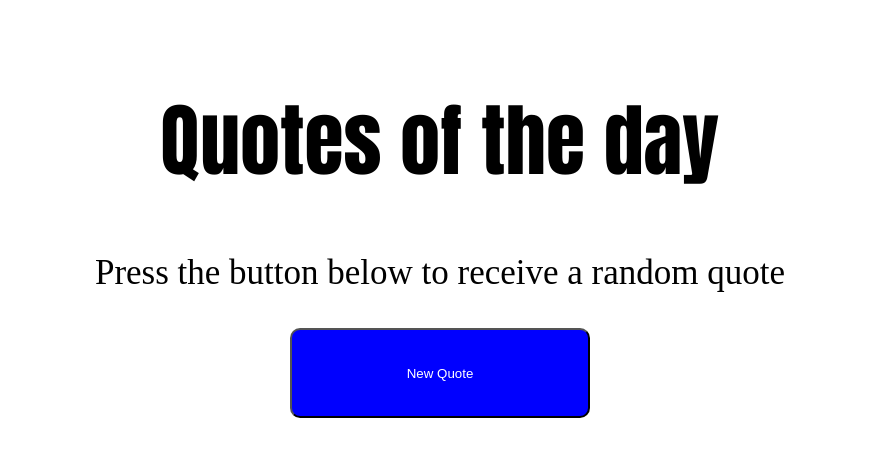
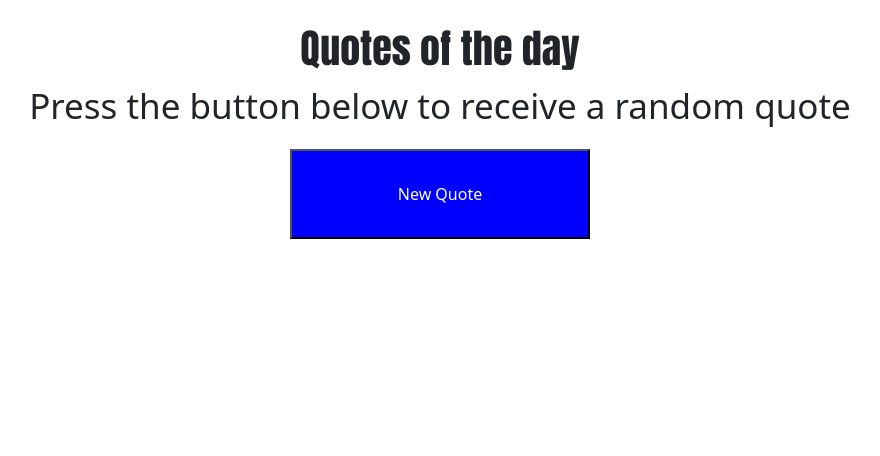
Before and after one commit to IamPeniel-star/quotes, a plain HTML site: page index.html in a window 1280 px wide. Shown: the whole page, without its empty margins (200-1080 px from the left). Drawn offline with nearby package versions, Linux system fonts and the light colour scheme.

Commit message:
Update index.html

```diff
--- a/index.html
+++ b/index.html
@@ -5,16 +5,16 @@
     <meta name="viewport" content="width=device-width, initial-scale=1.0">
     <title>Document</title>
     <link rel="stylesheet" href="style.css">
-    <script src="/script.js"></script>
+    <link href="https://cdn.jsdelivr.net/npm/bootstrap@5.3.3/dist/css/bootstrap.min.css" rel="stylesheet" integrity="sha384-QWTKZyjpPEjISv5WaRU9OFeRpok6YctnYmDr5pNlyT2bRjXh0JMhjY6hW+ALEwIH" crossorigin="anonymous">
 </head>
 <body><br>
     <center>
-        <div id="demo">
+        <div id="demo" class="container">
             <h1>Quotes of the day</h1>
             <p>Press the button below to receive a random quote</p>
 
             <button onclick="generateQuote()">New Quote</button>
-            <div><br>
+            <div class="container-fluid display-block"><br>
                 <p id="quoteOutput"></p>
                 <p id="authorOutput"></p>
             </div>
@@ -23,7 +23,6 @@
 
 
 </body>
-    <script src="script.js"></script>
     <script>
         var arrayofQuotes = [
     {
@@ -43,28 +42,29 @@
         quotes:"You miss 100% of the shots you don't take."
     },
     {
+        author:"Dixon.I",
+        quotes:"Know what to do to get what you want, and know what to do to avoid what you don't want."
+
+    },
+    {
         author:"Nelson Mandela",
         quotes:"Resentment is like drinking poison and waiting for your enemies to die."
     },
     {
         author:"Confucius",
         quotes:"Silence is a true friend who never betrays."
-    },
-    {
-        author:"Dixon.I",
-        quotes:"Know what to do to get what you want, and know what to do to avoid what you don't want."
-
     }
 ]
-
 function randomSelector(arrayLength) {
     return Math.floor(Math.random() * arrayLength);
 }
-
 function generateQuote() {
     var randomNumber = randomSelector(arrayofQuotes.length);
     document.getElementById("quoteOutput").innerHTML = '"' + arrayofQuotes[randomNumber].quotes + '"';
     document.getElementById("authorOutput").innerHTML = "_" + arrayofQuotes[randomNumber].author;
 }
+
     </script>
+
+<script src="https://cdn.jsdelivr.net/npm/bootstrap@5.3.3/dist/js/bootstrap.bundle.min.js" integrity="sha384-YvpcrYf0tY3lHB60NNkmXc5s9fDVZLESaAA55NDzOxhy9GkcIdslK1eN7N6jIeHz" crossorigin="anonymous"></script>
 </html>
```
